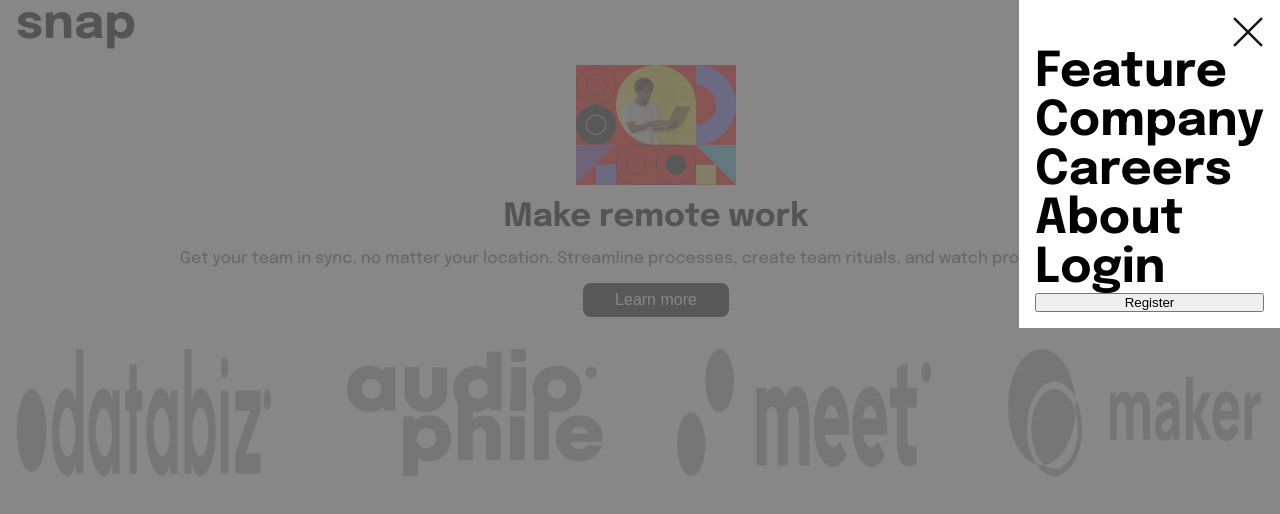
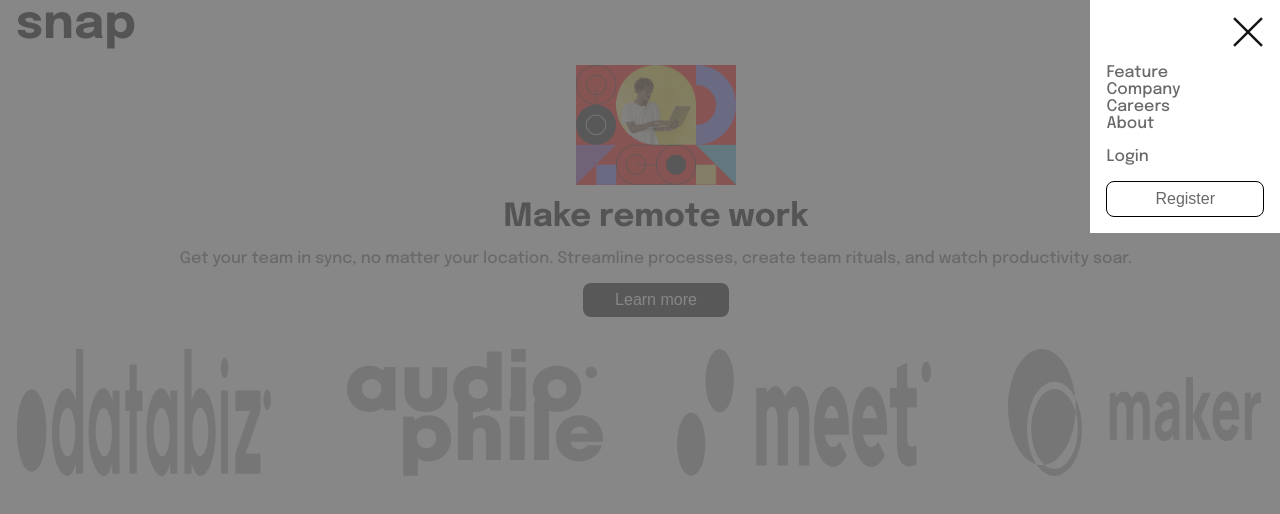
Before and after one commit to riwepo/fem-intro-section-with-dropdown-navigation, a React (Create React App) app: page / in a window 1280 px wide. Both pictures are taken after a click on the picture 1248 px from the left and 29 px from the top of the page. Shown: the top 514 px of the page. Built offline with nearby package versions, Linux system fonts and the light colour scheme.

Commit message:
style register button

```diff
--- a/src/components/MenuActive.module.css
+++ b/src/components/MenuActive.module.css
@@ -9,14 +9,24 @@
 }
 
 .menuActive {
-  display: flex;
-  flex-direction: column;
+  --medium-gray-color: hsl(0, 0%, 41%);
+  --white-color: white;
+}
+
+.menuActive {
   position: fixed;
   top: 0;
   right: 0;
+  display: flex;
+  flex-direction: column;
+  justify-content: center;
+  gap: 1rem;
   padding: 1rem 1rem;
   z-index: 100;
-  background-color: white;
+  background-color: var(--white-color);
+  font-size: 1rem;
+  font-weight: 500;
+  color: var(--medium-gray-color);
 }
 
 .closeIcon {
@@ -25,3 +35,15 @@
   cursor: pointer;
   margin-left: auto;
 }
+
+.button {
+  padding: 0.5rem 3rem;
+  border-radius: 0.5rem;
+  border: none;
+  background-color: white;
+  color: var(--medium-grey-color);
+  border: thin solid black;
+  font-size: 1rem;
+  font-weight: 500;
+  cursor: pointer;
+}
```
